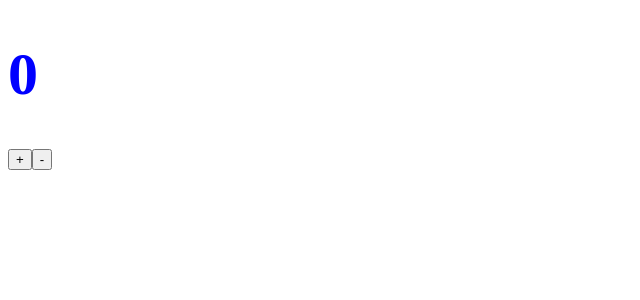
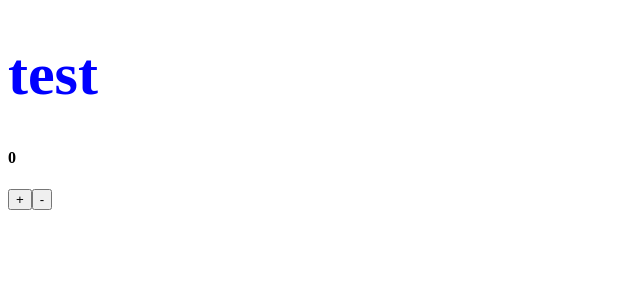
Before and after one commit to kimseonghyoek/DISG, a React app: page / in a window 1280 px wide. Shown: the top 300 px of the page, without its empty margins (0-640 px from the left). Built offline with nearby package versions, Linux system fonts and the light colour scheme.

Commit message:
props 연습

```diff
--- a/src/App.js
+++ b/src/App.js
@@ -6,7 +6,7 @@ export default class App extends React.Component {
     render(){
         return(
             <div>
-                <Counter/>
+                <Counter counterName='test'/>
             </div>
         )
     }
--- a/src/components/pra/Counter.js
+++ b/src/components/pra/Counter.js
@@ -1,6 +1,10 @@
 import React from 'react';
 
 class Counter extends React.Component {
+
+  props = {
+    counterName : ''
+  }
 
   state = {
     number: 0
@@ -23,7 +27,8 @@ class Counter extends React.Component {
 
     return (
       <div>
-        <h1>{number}</h1>
+        <h1>{this.props.counterName}</h1>
+        <h4>{number}</h4>
         <button onClick={numberUp}>+</button>
         <button onClick={numberDown}>-</button>
       </div>
```
